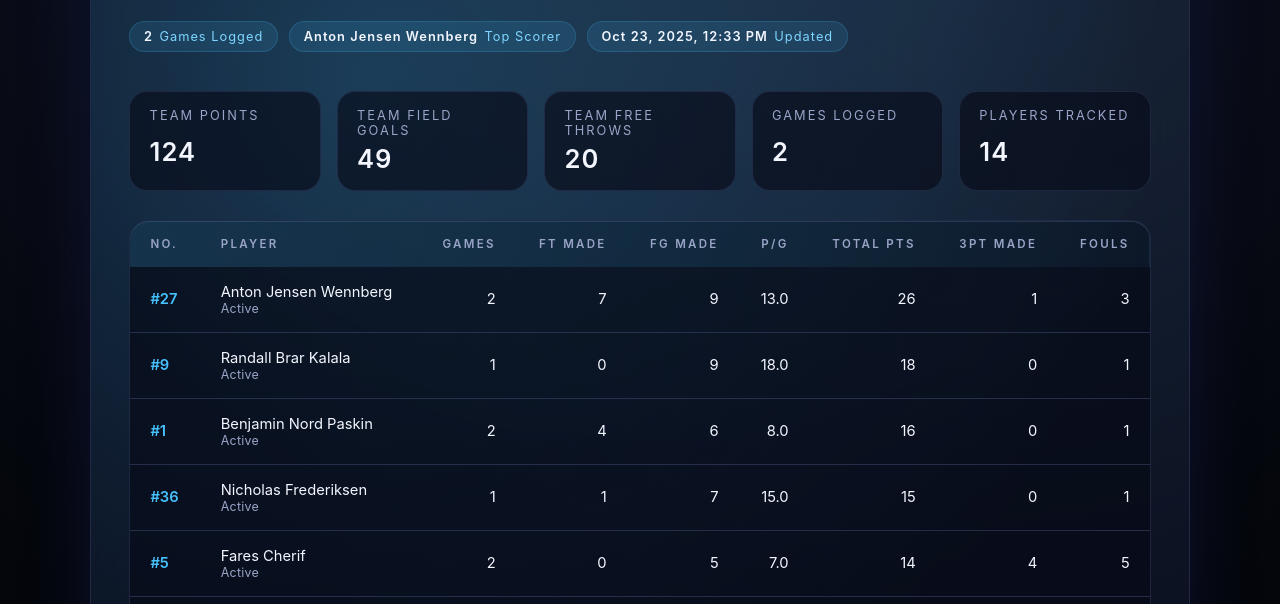
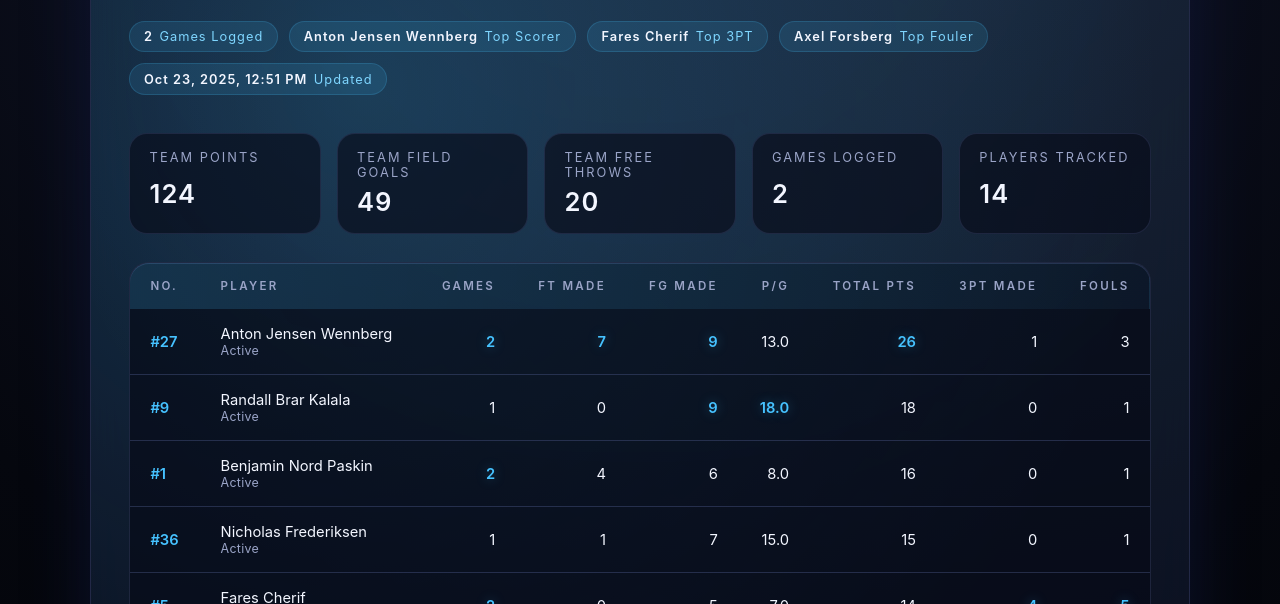
Before and after one commit to Nfrederiksen/kog-stats-web, a plain HTML site: page docs/index.html in a window 1280 px wide. Shown: the part 176-780 px from the top of the page. Drawn offline with Linux system fonts and the light colour scheme.

Commit message:
slight redesign

```diff
--- a/docs/data/last_updated.json
+++ b/docs/data/last_updated.json
@@ -1,5 +1,5 @@
 {
-  "generatedAt": "2025-10-23T12:33:31.643143+00:00",
+  "generatedAt": "2025-10-23T12:51:47.126044+00:00",
   "gamesProcessed": [
     32403262,
     32403267
--- a/docs/index.html
+++ b/docs/index.html
@@ -187,6 +187,12 @@
         color: var(--accent);
       }
 
+      .highlight {
+        color: var(--accent);
+        font-weight: 600;
+        text-shadow: 0 0 12px rgba(70, 194, 255, 0.35);
+      }
+
       .totals {
         display: grid;
         grid-template-columns: repeat(auto-fit, minmax(140px, 1fr));
@@ -242,6 +248,32 @@
         thead {
           position: sticky;
           top: 0;
+        }
+      }
+
+      @media (max-width: 640px) {
+        body {
+          padding: 1.2rem;
+        }
+
+        th,
+        td {
+          padding: 0.7rem 0.85rem;
+          font-size: 0.84rem;
+        }
+
+        th {
+          font-size: 0.66rem;
+          letter-spacing: 0.16em;
+        }
+
+        tbody td span {
+          font-size: 0.7rem;
+        }
+
+        .badge {
+          font-size: 0.7rem;
+          letter-spacing: 0.06em;
         }
       }
     </style>
@@ -334,14 +366,21 @@
         metaContainer.innerHTML = "";
         metaContainer.appendChild(createBadge("Games Logged", gamesCount));
 
-        if (players.length) {
-          const bestScorer = players
+        const compareBy = (key) =>
+          players
             .slice()
-            .sort((a, b) => b.totalPoints - a.totalPoints || a.name.localeCompare(b.name))[0];
-          if (bestScorer) {
-            metaContainer.appendChild(createBadge("Top Scorer", bestScorer.name));
-          }
-        }
+            .sort(
+              (a, b) =>
+                (b[key] ?? 0) - (a[key] ?? 0) || a.name.localeCompare(b.name)
+            )[0];
+
+        const bestScorer = players.length ? compareBy("totalPoints") : null;
+        const bestThree = players.length ? compareBy("threePointsMade") : null;
+        const topFouler = players.length ? compareBy("foulsMade") : null;
+
+        bestScorer && bestScorer.totalPoints > 0 && metaContainer.appendChild(createBadge("Top Scorer", bestScorer.name));
+        bestThree && bestThree.threePointsMade > 0 && metaContainer.appendChild(createBadge("Top 3PT", bestThree.name));
+        topFouler && topFouler.foulsMade > 0 && metaContainer.appendChild(createBadge("Top Fouler", topFouler.name));
 
         const updated = formatDateTime(metadata && metadata.generatedAt);
         if (updated) {
@@ -353,11 +392,45 @@
         const tbody = document.getElementById("statsTable");
         tbody.innerHTML = "";
 
+        const metrics = [
+          "gamesPlayed",
+          "freeThrowsMade",
+          "fieldGoalsMade",
+          "pointsPerGame",
+          "totalPoints",
+          "threePointsMade",
+          "foulsMade",
+        ];
+
+        const maxima = metrics.reduce((acc, key) => {
+          const values = players.map((p) => Number(p[key]) || 0);
+          acc[key] = values.length ? Math.max(...values) : 0;
+          return acc;
+        }, {});
+
         players.forEach((player) => {
           const row = document.createElement("tr");
           const pointsPerGame = player.gamesPlayed
             ? (player.totalPoints / player.gamesPlayed).toFixed(1)
             : "0.0";
+
+        const cells = [
+          { value: player.gamesPlayed, key: "gamesPlayed", display: player.gamesPlayed },
+          { value: player.freeThrowsMade, key: "freeThrowsMade", display: player.freeThrowsMade },
+          { value: player.fieldGoalsMade, key: "fieldGoalsMade", display: player.fieldGoalsMade },
+          {
+            value: parseFloat(pointsPerGame),
+            key: "pointsPerGame",
+            display: pointsPerGame,
+          },
+          { value: player.totalPoints, key: "totalPoints", display: player.totalPoints },
+          {
+            value: player.threePointsMade,
+            key: "threePointsMade",
+            display: player.threePointsMade,
+          },
+          { value: player.foulsMade, key: "foulsMade", display: player.foulsMade },
+        ];
 
           row.innerHTML = `
             <td class="number">#${player.number || "-"}</td>
@@ -365,14 +438,18 @@
               ${player.name}
               <span>${player.gamesPlayed ? "Active" : "DNP"}</span>
             </td>
-            <td>${player.gamesPlayed}</td>
-            <td>${player.freeThrowsMade}</td>
-            <td>${player.fieldGoalsMade}</td>
-            <td>${pointsPerGame}</td>
-            <td>${player.totalPoints}</td>
-            <td>${player.threePointsMade}</td>
-            <td>${player.foulsMade}</td>
+            ${cells
+              .map(({ display }) => `<td>${Number.isFinite(display) ? display : display || 0}</td>`)
+              .join("")}
           `;
+
+          const tds = row.querySelectorAll("td");
+          cells.forEach(({ value, key }, index) => {
+            if (value === maxima[key] && maxima[key] > 0) {
+              tds[index + 2].classList.add("highlight");
+            }
+          });
+
           tbody.appendChild(row);
         });
       }
```
Also changed, not shown: data/processed/game_32403262.pretty.json, data/raw/game_32403262.json.
